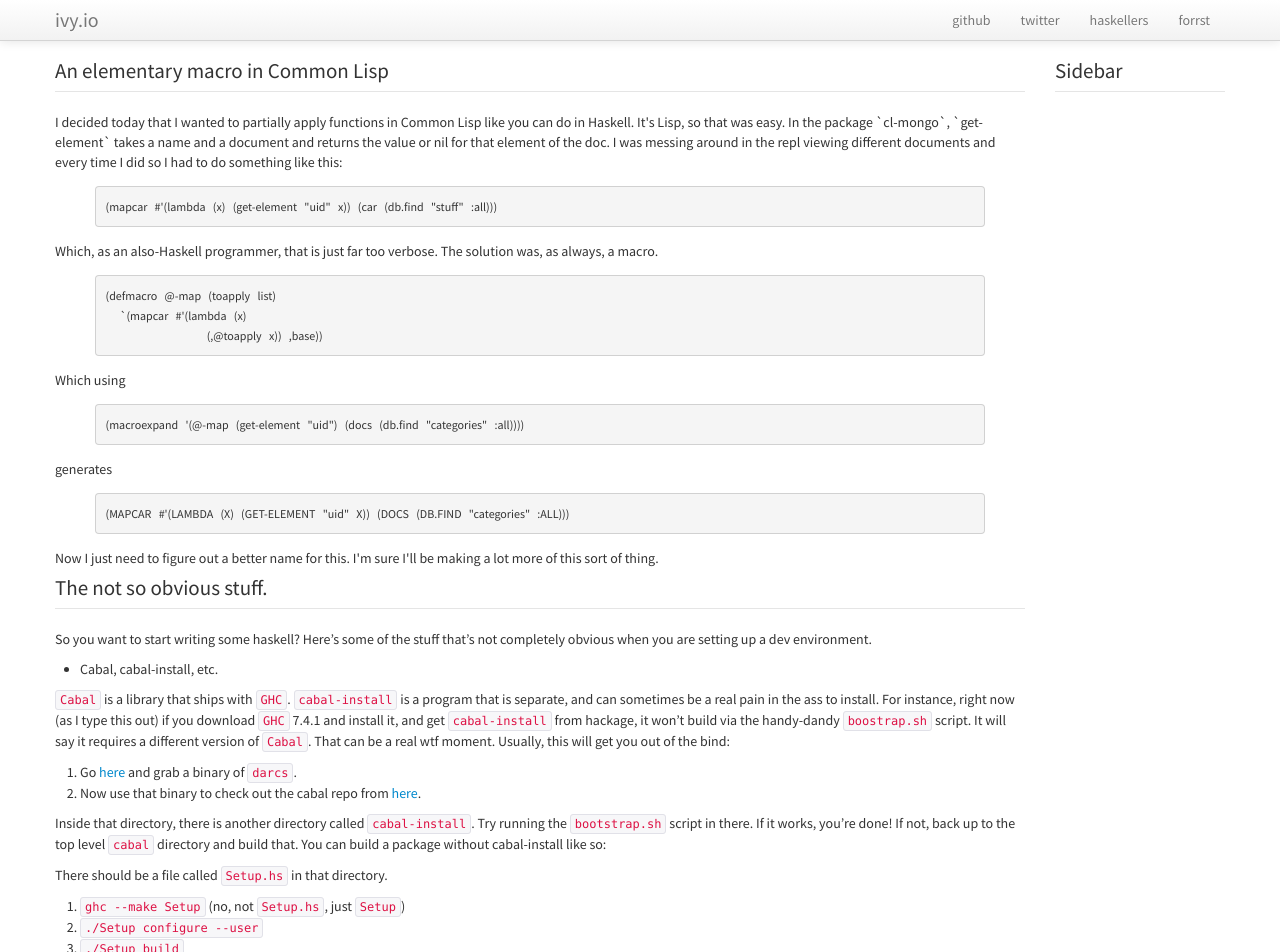
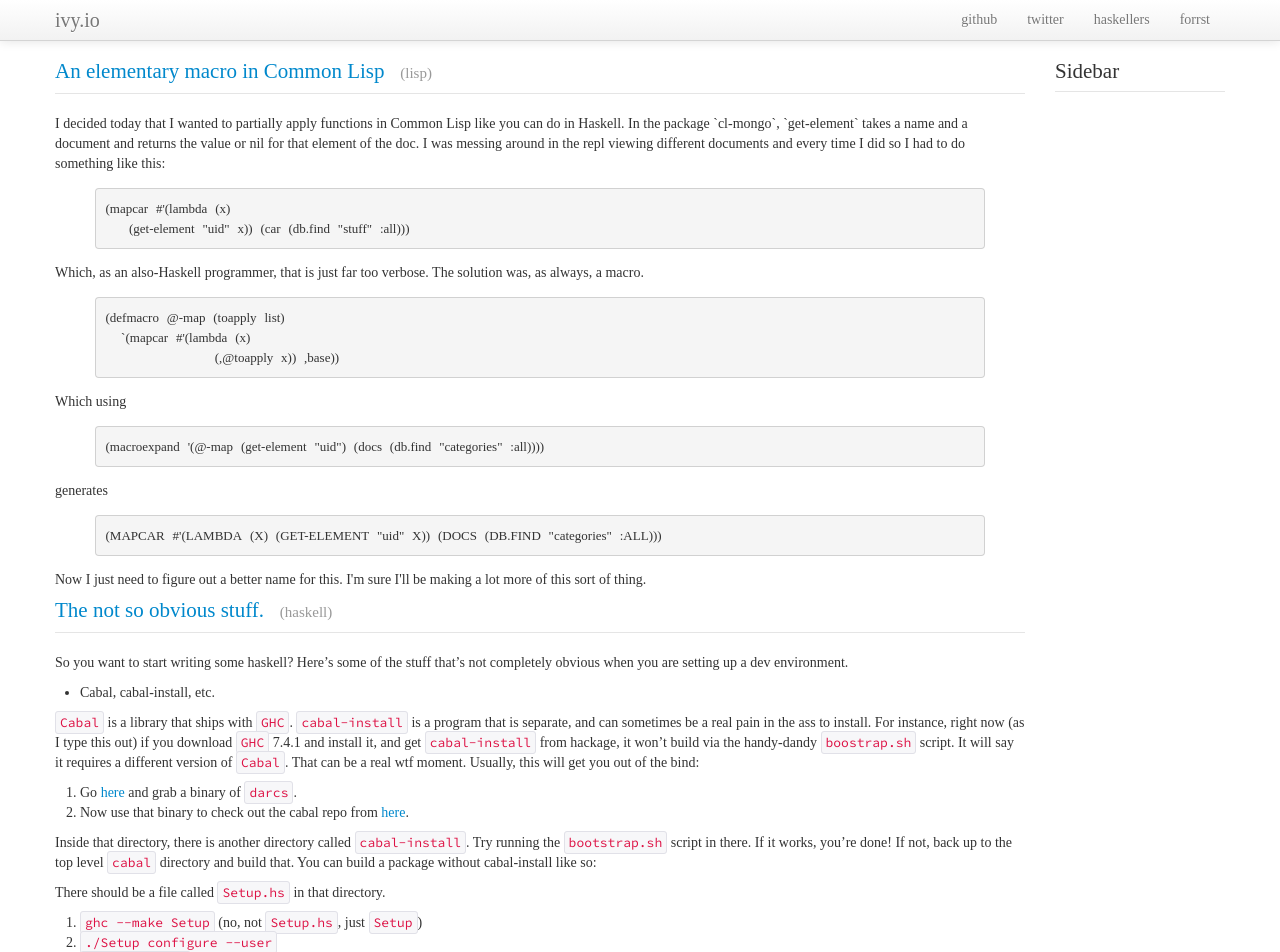
Before and after one commit to cmoore/cmoore.github.com, a Jekyll site: the page built from index.html, in a window 1280 px wide. Shown: the top 952 px of the page. Built offline with Jekyll 4.4.1, drawn with Linux system fonts in a browser that asks for light colours; some web fonts are replaced.

Commit message:
Testing the waters...

```diff
--- a/_layouts/default.html
+++ b/_layouts/default.html
@@ -1,6 +1,6 @@
 <html>
 	<head>
-    <link rel="stylesheet" href="https://fonts.googleapis.com/css?family=Source+Sans+Pro|Source+Code+Pro" />
+    <link rel="stylesheet" href="https://fonts.googleapis.com/css?family=Muli|Source+Sans+Pro|Source+Code+Pro" />
     <meta http-equiv="content-type" content="text/html; charset=utf-8" />
 		<title>Clint Moore</title>
 		<meta name="author" content="Clint Moore" />
--- a/_posts/2012-04-05-so-you-want-to-learn-haskell.markdown
+++ b/_posts/2012-04-05-so-you-want-to-learn-haskell.markdown
@@ -3,7 +3,8 @@ layout: post
 title: The not so obvious stuff.
 tagline: and the stuff that will mysteriously explode.
 description: Some gotchas when setting up a new Haskell and Cabal development environment.
-keywords: cabal, haskell, ghc, cabal install
+category: haskell
+keywords: [cabal, haskell, ghc, cabal install]
 ---
 
 So you want to start writing some haskell?  Here's some of the stuff that's not completely obvious when you are setting up a dev environment.
--- a/_posts/2012-06-21-loving-common-lisp.textile
+++ b/_posts/2012-06-21-loving-common-lisp.textile
@@ -1,14 +1,16 @@
 ---
 layout: post
 title: An elementary macro in Common Lisp
+categories: lisp
 ---
 
-I decided today that I wanted to partially apply functions in Common Lisp like you can do in Haskell.  It's Lisp, so that was easy.
+I decided today that I wanted to partially apply functions in Common Lisp like you can do in Haskell.
 
 In the package `cl-mongo`, `get-element` takes a name and a document and returns the value or nil for that element of the doc.  I was messing around in the repl viewing different documents and every time I did so I had to do something like this:
 
 {% highlight cl %}
-(mapcar #'(lambda (x) (get-element "uid" x)) (car (db.find "stuff" :all)))
+(mapcar #'(lambda (x)
+   (get-element "uid" x)) (car (db.find "stuff" :all)))
 {% endhighlight %}
 
 Which, as an also-Haskell programmer, that is just far too verbose.
--- a/css/ivy.css
+++ b/css/ivy.css
@@ -1,8 +1,18 @@
 
 * {
-    font-family: "Source Sans Pro";
+//    font-family: "Source Sans Pro";
+    font-family: "Muli";
 }
 
+code {
+    font-size: 13px !important;
+    font-family: Source Code Pro !important;
+}
+
+pre {
+    font-family: Source Code Pro !important;
+    font-size: 13px;
+}
 .pdate { word-wrap: none; }
 
 .adbump {
--- a/index.html
+++ b/index.html
@@ -6,7 +6,12 @@ title: ivy.io
 <div class="row">
   <div class="span10">
   {% for post in site.posts %}
-    <legend>{{post.title}}</legend>
+    <legend>
+      <a href="{{post.url}}">{{post.title}}</a>
+      {% if post.categories != empty %}
+           &nbsp; <small>({{post.categories | join: ','}})</small>
+      {% endif %}
+    </legend>
     {{post.content}}
   {% endfor %}
   </div>
```
